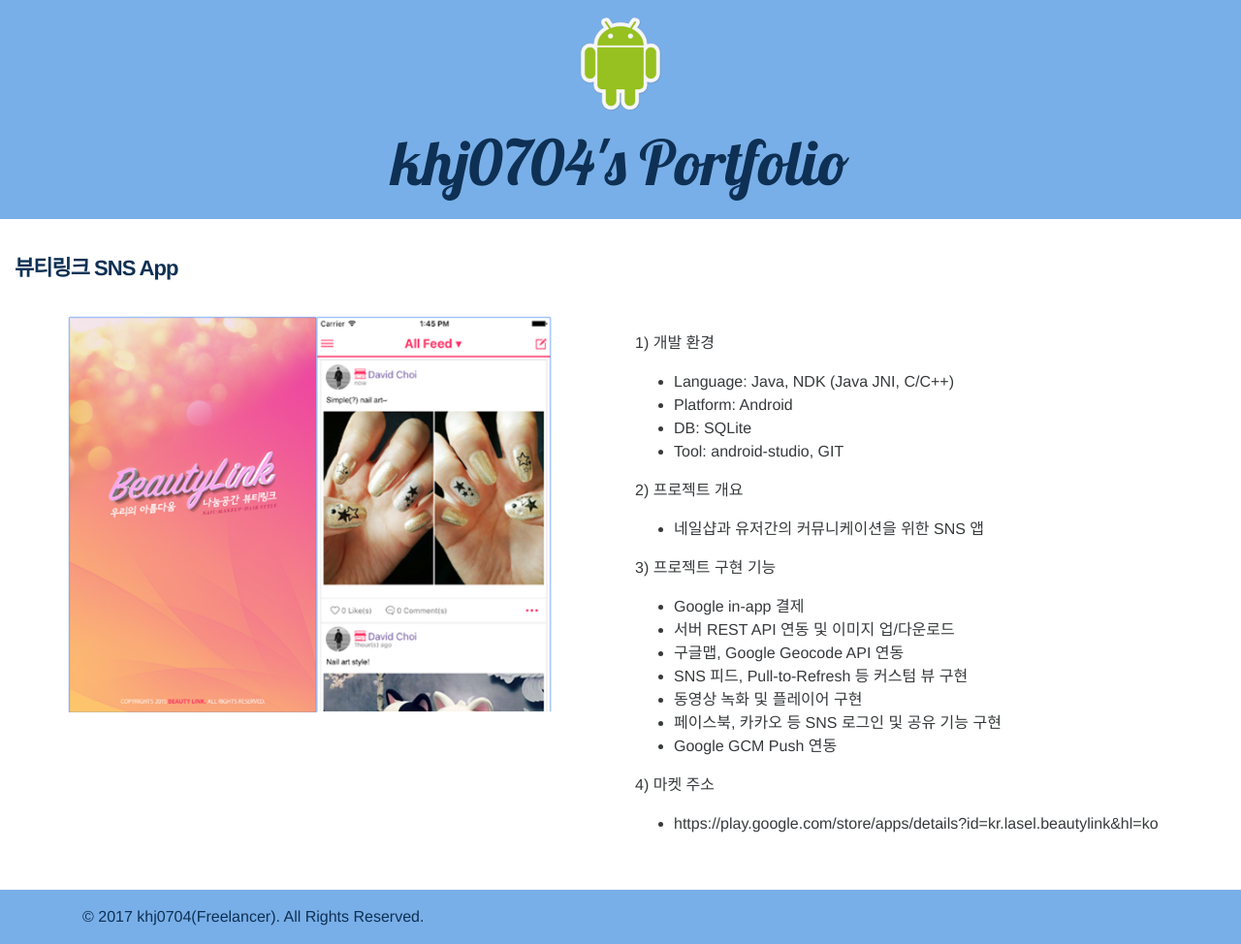
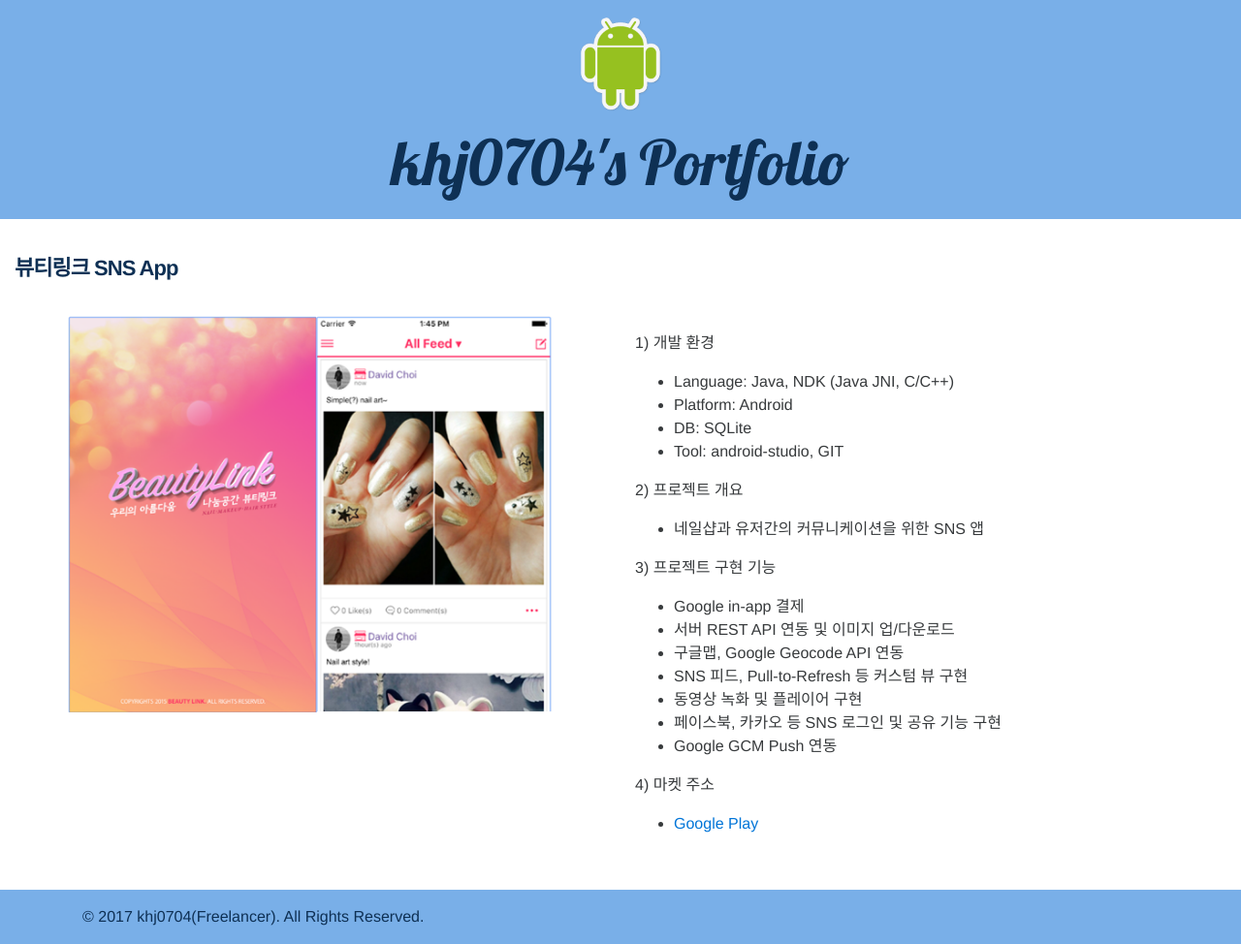
Before and after one commit to khj0704/khj0704.github.io, a Jekyll site: the page built from _posts/2016-05-11-portfolio18.md, in a window 1280 px wide. Shown: the whole page at 97% size. Built offline with Jekyll 4.4.1, drawn with Linux system fonts in a browser that asks for light colours; nearby versions of some CDN libraries; part of the change alters nothing that is shown.

Commit message:
add link

```diff
--- a/_posts/2016-05-11-portfolio18.md
+++ b/_posts/2016-05-11-portfolio18.md
@@ -28,4 +28,4 @@ image: beautylink.png
  - Google GCM Push 연동
 
  4) 마켓 주소
- - https://play.google.com/store/apps/details?id=kr.lasel.beautylink&hl=ko
+ - [Google Play](https://play.google.com/store/apps/details?id=kr.lasel.beautylink&hl=ko)
```
